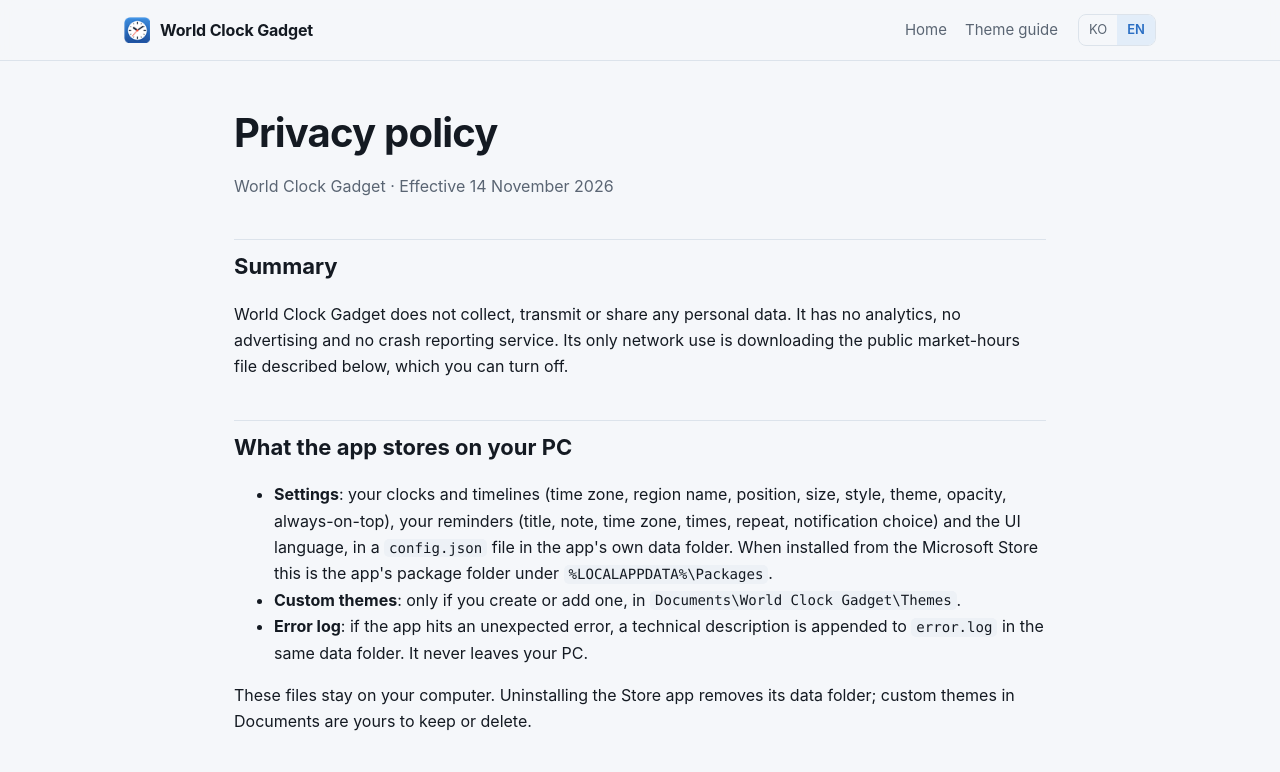
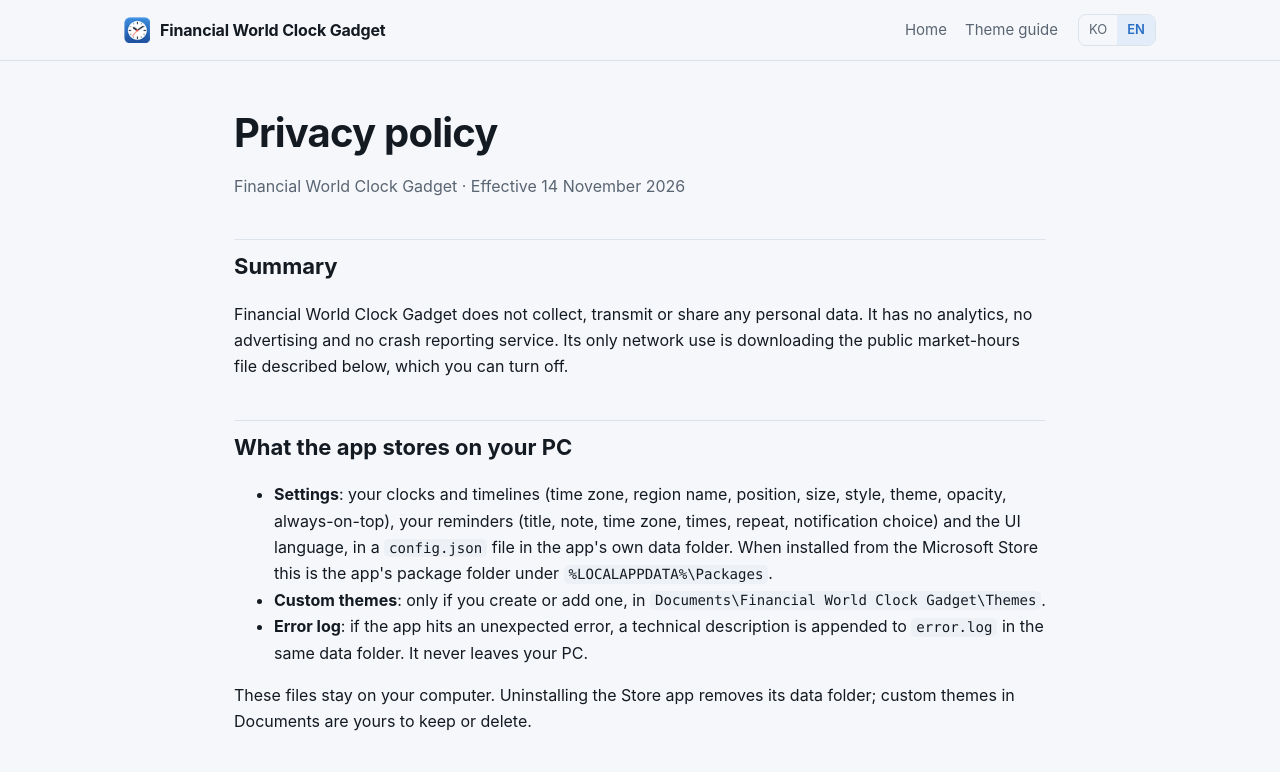
Before and after one commit to Coldlapse/worldclockgadget-site, a plain HTML site: page privacy.html in a window 1280 px wide. Shown: the top 772 px of the page. Drawn offline with Linux system fonts and the light colour scheme; a web font is replaced by a local one.

Commit message:
제품 이름을 Financial World Clock Gadget으로 변경
긴 이름이 휴대폰 폭 헤더에서 넘치지 않도록 좁은 화면에서는 글자를 줄이고, 더 좁으면 말줄임으로 자른다.

```diff
--- a/privacy.html
+++ b/privacy.html
@@ -3,10 +3,10 @@
 <head>
   <meta charset="UTF-8" />
   <meta name="viewport" content="width=device-width, initial-scale=1" />
-  <title>Privacy policy · World Clock Gadget</title>
-  <meta name="title-ko" content="개인정보 처리방침 · World Clock Gadget" />
-  <meta name="title-en" content="Privacy policy · World Clock Gadget" />
-  <meta name="description" content="World Clock Gadget privacy policy: the app works offline and does not collect, store remotely or share any personal data." />
+  <title>Privacy policy · Financial World Clock Gadget</title>
+  <meta name="title-ko" content="개인정보 처리방침 · Financial World Clock Gadget" />
+  <meta name="title-en" content="Privacy policy · Financial World Clock Gadget" />
+  <meta name="description" content="Financial World Clock Gadget privacy policy: the app works offline and does not collect, store remotely or share any personal data." />
   <link rel="icon" href="favicon-32.png" sizes="32x32" type="image/png" />
   <link href="https://cdn.jsdelivr.net/gh/orioncactus/pretendard@v1.3.9/dist/web/static/pretendard.min.css" rel="stylesheet" />
   <link rel="stylesheet" href="style.css" />
@@ -23,7 +23,7 @@
 <body>
   <header class="topbar">
     <div class="wrap">
-      <a class="brand" href="./"><img src="favicon-32.png" alt="" width="26" height="26" />World Clock Gadget</a>
+      <a class="brand" href="./"><img src="favicon-32.png" alt="" width="26" height="26" /><span>Financial World Clock Gadget</span></a>
       <nav class="nav">
         <a href="./"><span lang="en">Home</span><span lang="ko">홈</span></a>
         <a href="themes.html"><span lang="en">Theme guide</span><span lang="ko">테마 가이드</span></a>
@@ -40,15 +40,15 @@
       <!-- English -->
       <div lang="en">
         <h1>Privacy policy</h1>
-        <p class="meta">World Clock Gadget · Effective 14 November 2026</p>
+        <p class="meta">Financial World Clock Gadget · Effective 14 November 2026</p>
 
         <h2>Summary</h2>
-        <p>World Clock Gadget does not collect, transmit or share any personal data. It has no analytics, no advertising and no crash reporting service. Its only network use is downloading the public market-hours file described below, which you can turn off.</p>
+        <p>Financial World Clock Gadget does not collect, transmit or share any personal data. It has no analytics, no advertising and no crash reporting service. Its only network use is downloading the public market-hours file described below, which you can turn off.</p>
 
         <h2>What the app stores on your PC</h2>
         <ul>
           <li><strong>Settings</strong>: your clocks and timelines (time zone, region name, position, size, style, theme, opacity, always-on-top), your reminders (title, note, time zone, times, repeat, notification choice) and the UI language, in a <code>config.json</code> file in the app's own data folder. When installed from the Microsoft Store this is the app's package folder under <code>%LOCALAPPDATA%\Packages</code>.</li>
-          <li><strong>Custom themes</strong>: only if you create or add one, in <code>Documents\World Clock Gadget\Themes</code>.</li>
+          <li><strong>Custom themes</strong>: only if you create or add one, in <code>Documents\Financial World Clock Gadget\Themes</code>.</li>
           <li><strong>Error log</strong>: if the app hits an unexpected error, a technical description is appended to <code>error.log</code> in the same data folder. It never leaves your PC.</li>
         </ul>
         <p>These files stay on your computer. Uninstalling the Store app removes its data folder; custom themes in Documents are yours to keep or delete.</p>
@@ -78,15 +78,15 @@
       <!-- 한국어 -->
       <div lang="ko">
         <h1>개인정보 처리방침</h1>
-        <p class="meta">World Clock Gadget · 시행일 2026년 11월 14일</p>
+        <p class="meta">Financial World Clock Gadget · 시행일 2026년 11월 14일</p>
 
         <h2>요약</h2>
-        <p>World Clock Gadget은 개인정보를 수집하거나 전송하거나 공유하지 않습니다. 분석 도구, 광고, 오류 보고 서비스가 없습니다. 네트워크는 아래에 적은 공개 장 시간 파일을 내려받을 때만 쓰며, 이 기능은 끌 수 있습니다.</p>
+        <p>Financial World Clock Gadget은 개인정보를 수집하거나 전송하거나 공유하지 않습니다. 분석 도구, 광고, 오류 보고 서비스가 없습니다. 네트워크는 아래에 적은 공개 장 시간 파일을 내려받을 때만 쓰며, 이 기능은 끌 수 있습니다.</p>
 
         <h2>앱이 내 PC에 저장하는 것</h2>
         <ul>
           <li><strong>설정</strong>: 시계와 타임라인 목록(시간대, 지역명, 위치, 크기, 표시 방식, 테마, 불투명도, 항상 위), 알림(제목, 메모, 시간대, 시각, 반복, 알림 방식), UI 언어를 앱 데이터 폴더의 <code>config.json</code>에 저장합니다. Microsoft Store에서 설치했다면 <code>%LOCALAPPDATA%\Packages</code> 아래 앱 패키지 폴더입니다.</li>
-          <li><strong>사용자 테마</strong>: 직접 만들거나 추가한 경우에만 <code>문서\World Clock Gadget\Themes</code>에 있습니다.</li>
+          <li><strong>사용자 테마</strong>: 직접 만들거나 추가한 경우에만 <code>문서\Financial World Clock Gadget\Themes</code>에 있습니다.</li>
           <li><strong>오류 기록</strong>: 예상하지 못한 오류가 나면 기술적인 내용을 같은 데이터 폴더의 <code>error.log</code>에 덧붙입니다. PC 밖으로 나가지 않습니다.</li>
         </ul>
         <p>이 파일들은 내 컴퓨터에만 있습니다. Store 앱을 제거하면 데이터 폴더도 지워지고, 문서 폴더의 사용자 테마는 직접 보관하거나 지우면 됩니다.</p>
--- a/style.css
+++ b/style.css
@@ -65,6 +65,9 @@ html[data-lang="en"] [lang="ko"]:not(html) { display: none !important; }
 .topbar .wrap { display: flex; align-items: center; gap: 20px; height: 60px; }
 .brand { display: flex; align-items: center; gap: 10px; font-weight: 700; color: var(--text); text-decoration: none; letter-spacing: -.01em; white-space: nowrap; }
 .brand img { width: 26px; height: 26px; }
+.brand { min-width: 0; }
+.brand span { overflow: hidden; text-overflow: ellipsis; }
+@media (max-width: 420px) { .topbar .wrap { gap: 12px; } .brand { font-size: 14px; gap: 8px; } }
 .nav { display: flex; gap: 18px; margin-left: auto; }
 .nav a { color: var(--muted); text-decoration: none; font-size: 15px; white-space: nowrap; }
 .nav a:hover { color: var(--text); }
```
Also changed, not shown: index.html (+8 -8 lines), themes.html (+9 -9 lines), 1 other file.
